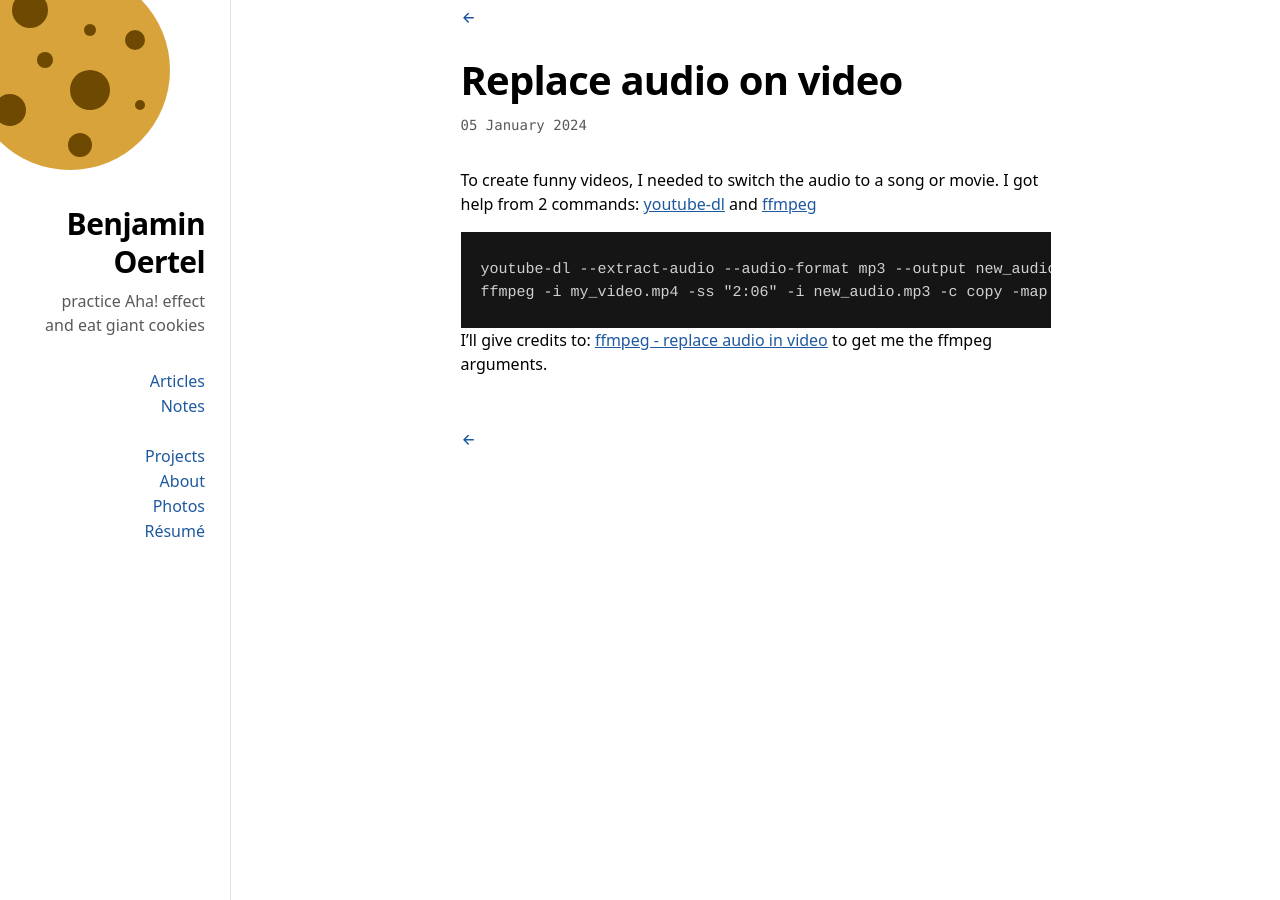
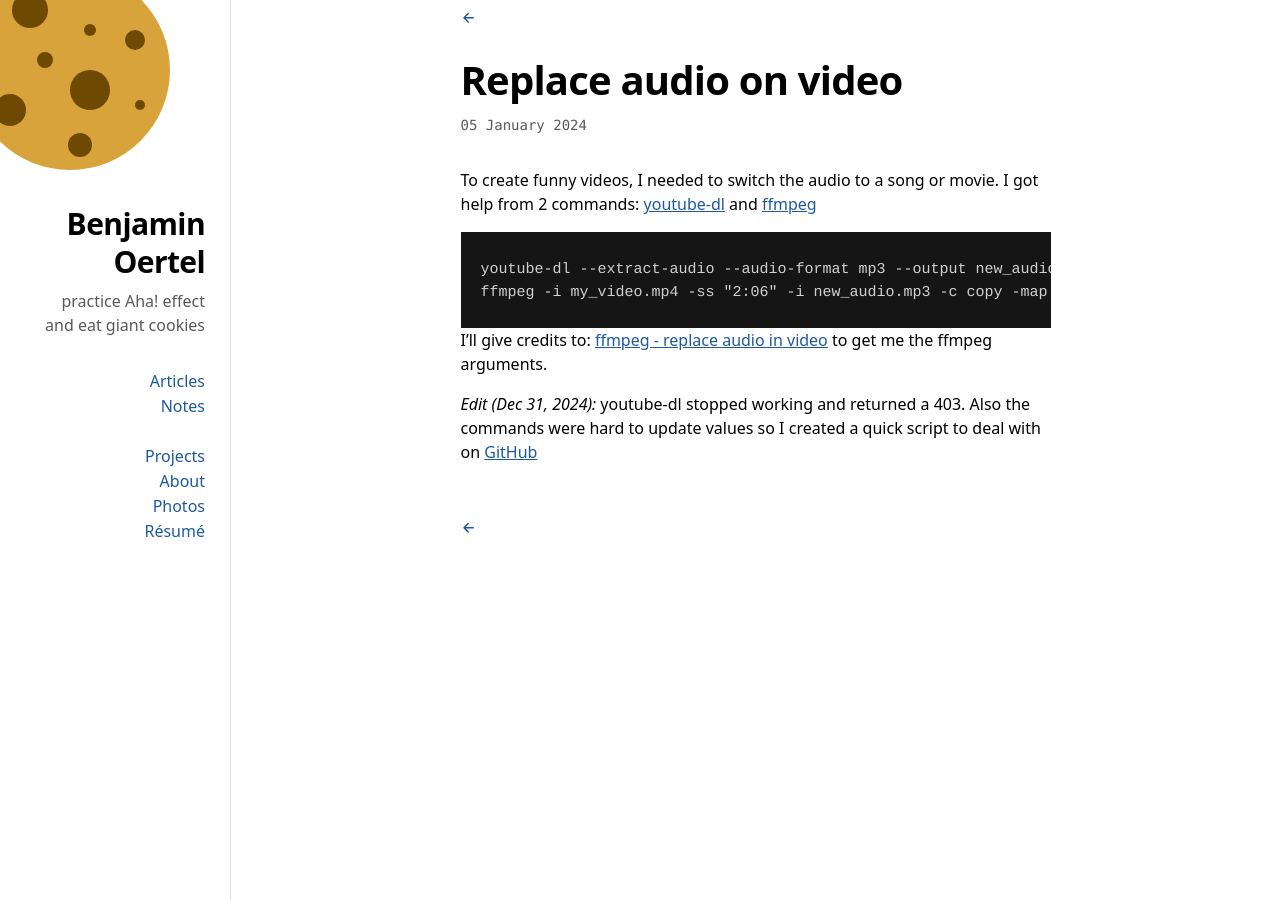
Before and after one commit to boertel/blog, a Jekyll site: the page built from notes/_posts/2024-01-05-replace-audio-on-video.md, in a window 1280 px wide. Built offline with Jekyll 4.4.1, drawn with Linux system fonts in a browser that asks for light colours.

Commit message:
edit replace audio on video

````diff
--- a/notes/_posts/2024-01-05-replace-audio-on-video.md
+++ b/notes/_posts/2024-01-05-replace-audio-on-video.md
@@ -5,7 +5,8 @@ permalink: replace-audio-on-video
 tags:
 ---
 
-To create funny videos, I needed to switch the audio to a song or movie. I got help from 2 commands: [youtube-dl](https://github.com/ytdl-org/youtube-dl) and [ffmpeg](https://ffmpeg.org/)
+To create funny videos, I needed to switch the audio to a song or movie.
+I got help from 2 commands: [youtube-dl](https://github.com/ytdl-org/youtube-dl) and [ffmpeg](https://ffmpeg.org/)
 
 ```
 youtube-dl --extract-audio --audio-format mp3 --output new_audio.mp3 "https://youtube.com/watch?v=<video id>"
@@ -13,3 +14,5 @@ ffmpeg -i my_video.mp4 -ss "2:06" -i new_audio.mp3 -c copy -map 0:v:0 -map 1:a:0
 ```
 
 I'll give credits to: [ffmpeg - replace audio in video](https://superuser.com/a/1137613) to get me the ffmpeg arguments.
+
+_Edit (Dec 31, 2024):_ youtube-dl stopped working and returned a 403. Also the commands were hard to update values so I created a quick script to deal with on [GitHub](https://github.com/boertel/vauidio)
````
